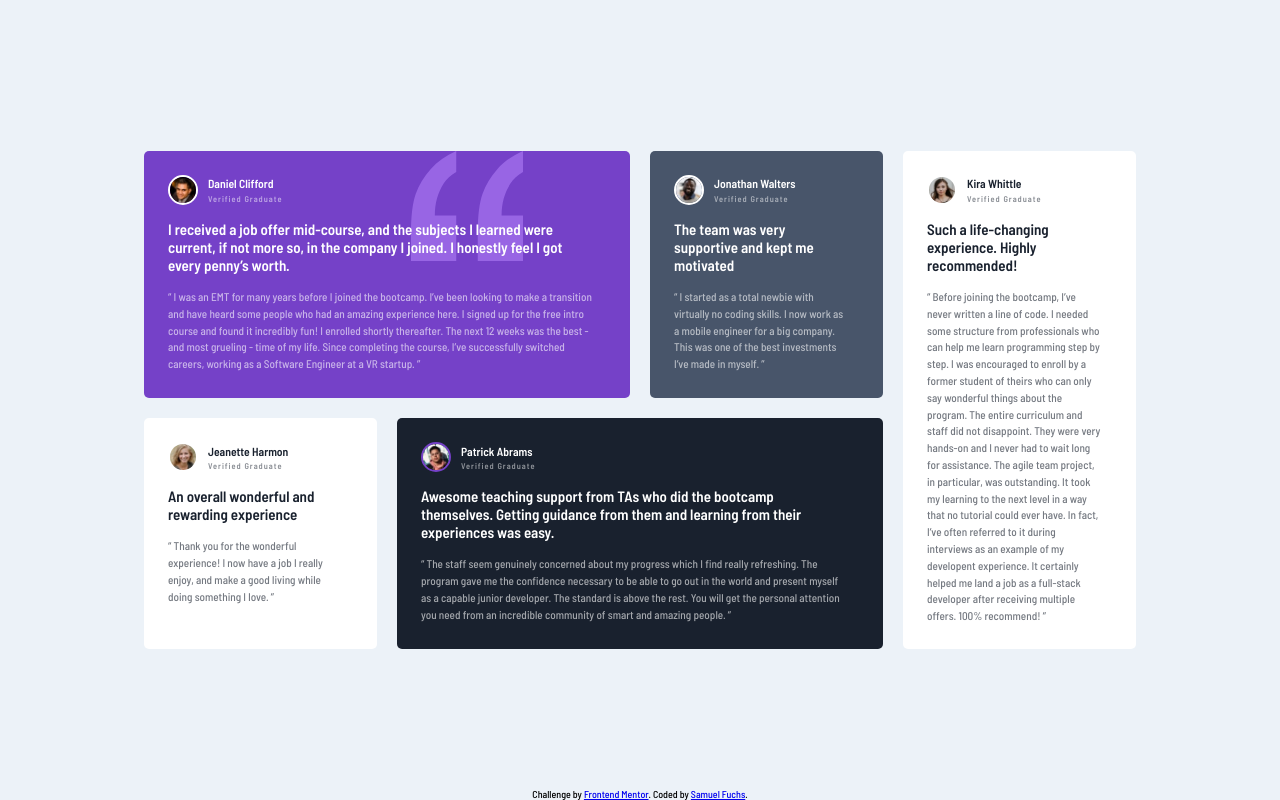
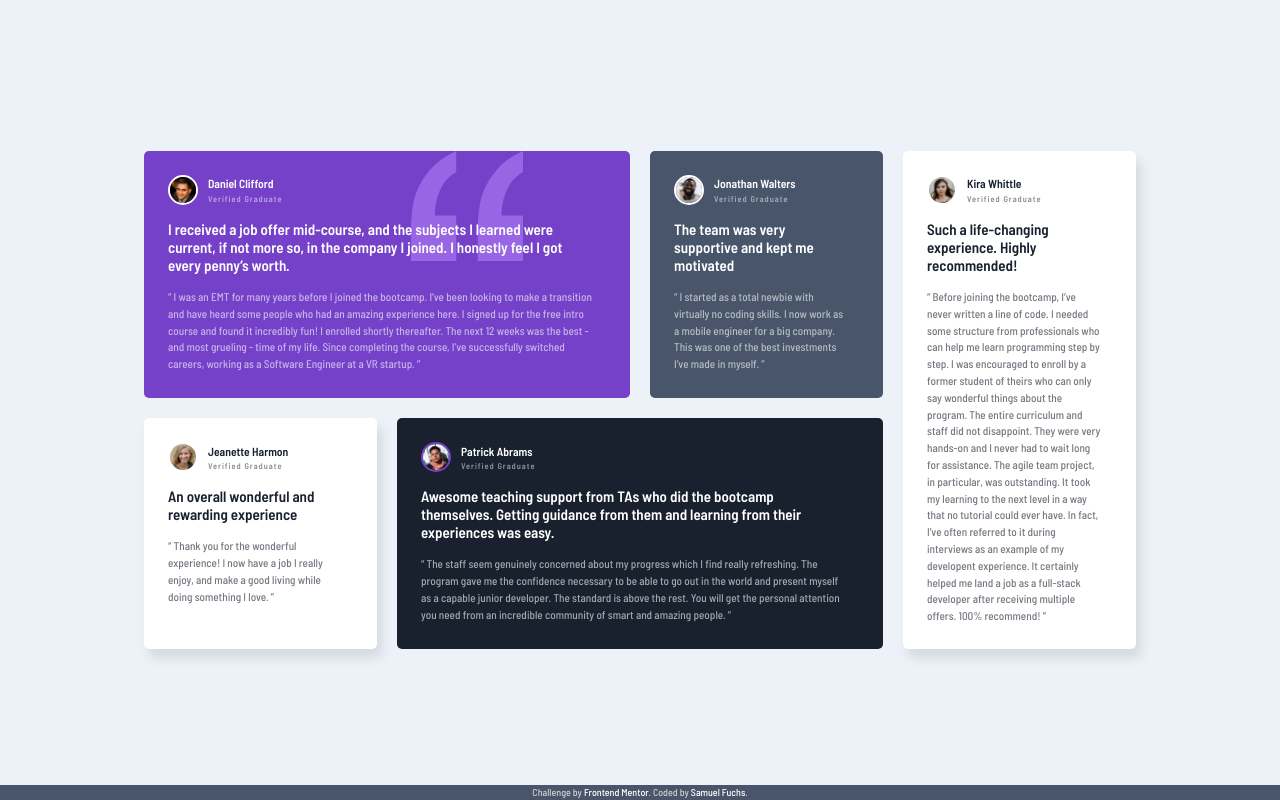
Before and after one commit to samuelfuchs/coding-challenges, a plain HTML site: page testimonials-grid-section-main/testimonials-grid-section-v2/index.html in a window 1280 px wide. Drawn offline with Linux system fonts and the light colour scheme.

Commit message:
finished

```diff
--- a/testimonials-grid-section-main/testimonials-grid-section-v2/style.css
+++ b/testimonials-grid-section-main/testimonials-grid-section-v2/style.css
@@ -84,6 +84,7 @@ main {
 .white {
 	background-color: var(--white);
 	color: var(--dark-blue);
+	box-shadow: 5px 9px 12px rgba(0, 0, 0, 0.1);
 }
 
 .heading {
@@ -104,9 +105,26 @@ main {
 }
 
 .attribution {
+	width: 100%;
 	bottom: 0;
+	padding: 0.1rem;
+	z-index: 3;
+	text-align: center;
 	position: fixed;
-	color: #000;
+	color: var(--light-gray);
+	background-color: var(--dark-gray);
+}
+
+.attribution a:link,
+.attribution a:visited {
+	text-decoration: none;
+	color: var(--white);
+}
+
+.attribution a:hover,
+.attribution a:active {
+	text-decoration: none;
+	color: var(--dark-blue);
 }
 
 .quote-container {
```
